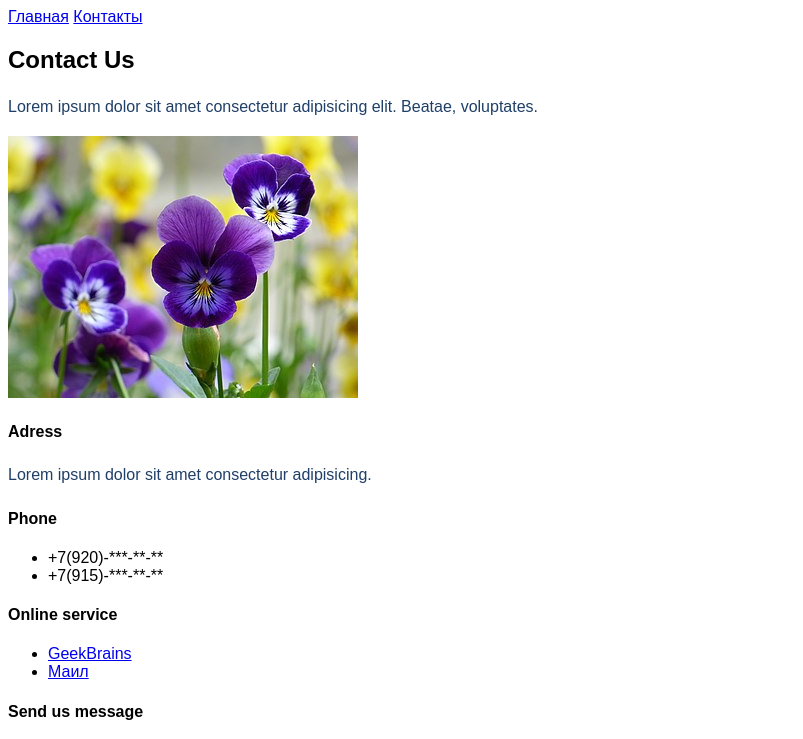
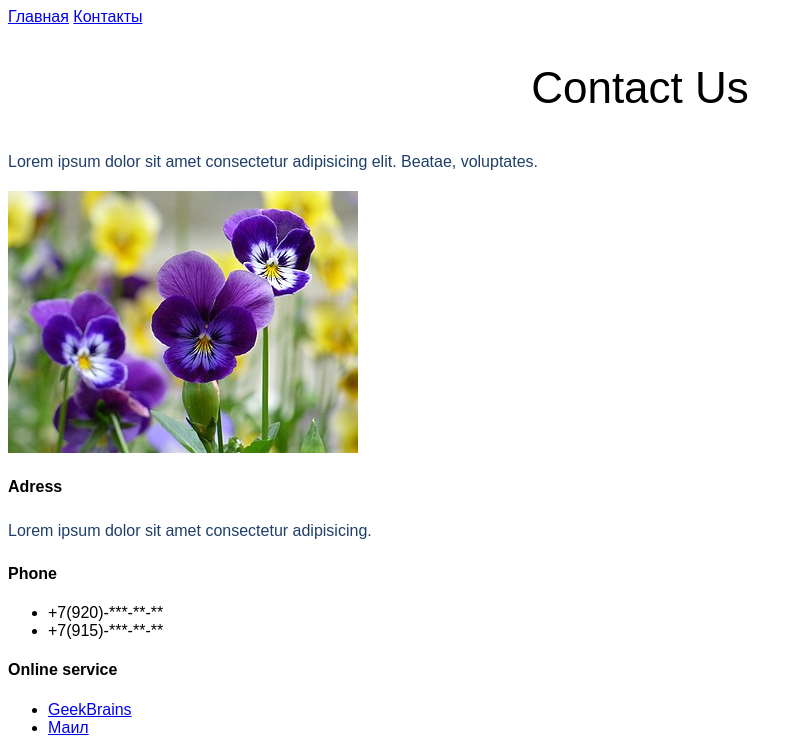
Before and after one commit to YezhikSunny/Work1, a plain HTML site: page contact.html in a window 1280 px wide. Shown: the top 739 px of the page, without its empty margins (0-803 px from the left). Drawn offline with Linux system fonts and the light colour scheme.

Commit message:
Присваивание заголовку h2 класс и присваивание стилей

```diff
--- a/contact.html
+++ b/contact.html
@@ -12,7 +12,7 @@
 </head>
 
 <body>
-    <h2>Contact&nbsp;Us</h2>
+    <h2 class="heading2">Contact&nbsp;Us</h2>
     <p class="text">Lorem ipsum dolor sit amet consectetur adipisicing elit. Beatae, voluptates.</p>
     <img src="img/photo1.jpg" alt="photo">
     <h4>Adress</h4>
--- a/style.css
+++ b/style.css
@@ -11,3 +11,8 @@ font-family: sans-serif;
     font-size: 64px;
     color: #1F3F68;
 }
+.heading2{
+    font-weight: 500;
+    font-size: 44px;
+    text-align: center;
+}
```
